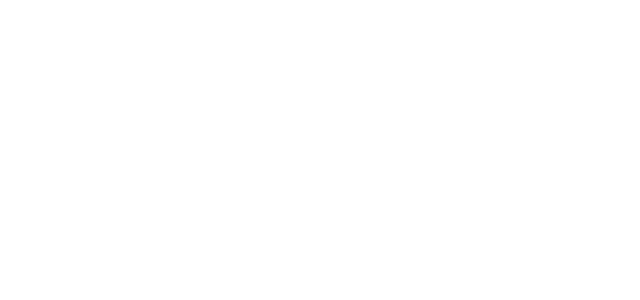
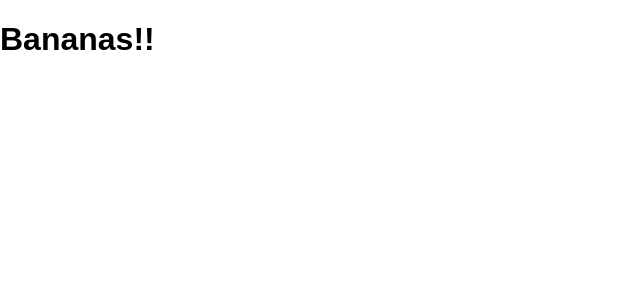
Before and after one commit to eli-blitz/aliens-go-home, a React (Create React App) app: page / in a window 1280 px wide. Shown: the top 300 px of the page, without its empty margins (0-640 px from the left). Built offline with nearby package versions, Linux system fonts and the light colour scheme.

Commit message:
bootstrap

```diff
--- a/package.json
+++ b/package.json
@@ -7,7 +7,8 @@
     "react": "^16.2.0",
     "react-dom": "^16.2.0",
     "react-redux": "^5.0.7",
-    "react-scripts": "1.1.1"
+    "react-scripts": "^1.1.1",
+    "redux": "^3.7.2"
   },
   "scripts": {
     "start": "react-scripts start",
--- /dev/null
+++ b/src/containers/Game.js
@@ -0,0 +1,13 @@
+import { connect } from 'react-redux';
+
+import App from '../App'
+
+const mapStateToProps = state => ({
+    message: state.message,
+});
+
+const Game = connect(
+    mapStateToProps,
+)(App);
+
+export default Game;
--- a/src/index.js
+++ b/src/index.js
@@ -1,8 +1,22 @@
 import React from 'react';
 import ReactDOM from 'react-dom';
+import { Provider } from 'react-redux';
+import { createStore } from 'redux';
 import './index.css';
-import App from './App';
+import Game from './containers/Game';
+import reducer from './reducers';
 import registerServiceWorker from './registerServiceWorker';
 
-ReactDOM.render(<App />, document.getElementById('root'));
+/* eslint-disable no-underscore-dangle */
+const store = createStore(
+    reducer, /* preloadedState, */
+    window.__REDUX_DEVTOOLS_EXTENSION__ && window.__REDUX_DEVTOOLS_EXTENSION__(),
+);
+/* eslint-enable */
+
+ReactDOM.render(
+    <Provider store={store}>
+        <Game />
+    </Provider>
+    ,document.getElementById('root'));
 registerServiceWorker();
--- a/src/reducers/index.js
+++ b/src/reducers/index.js
@@ -1,5 +1,5 @@
 const initialState = {
-    message: `It's easy to integrate React and Redux!!!`,
+    message: `Bananas!!`,
 }
 
 function reducer(state = initialState){
```
Also changed, not shown: 1 other file (tests, documents, lock files or other folders).
